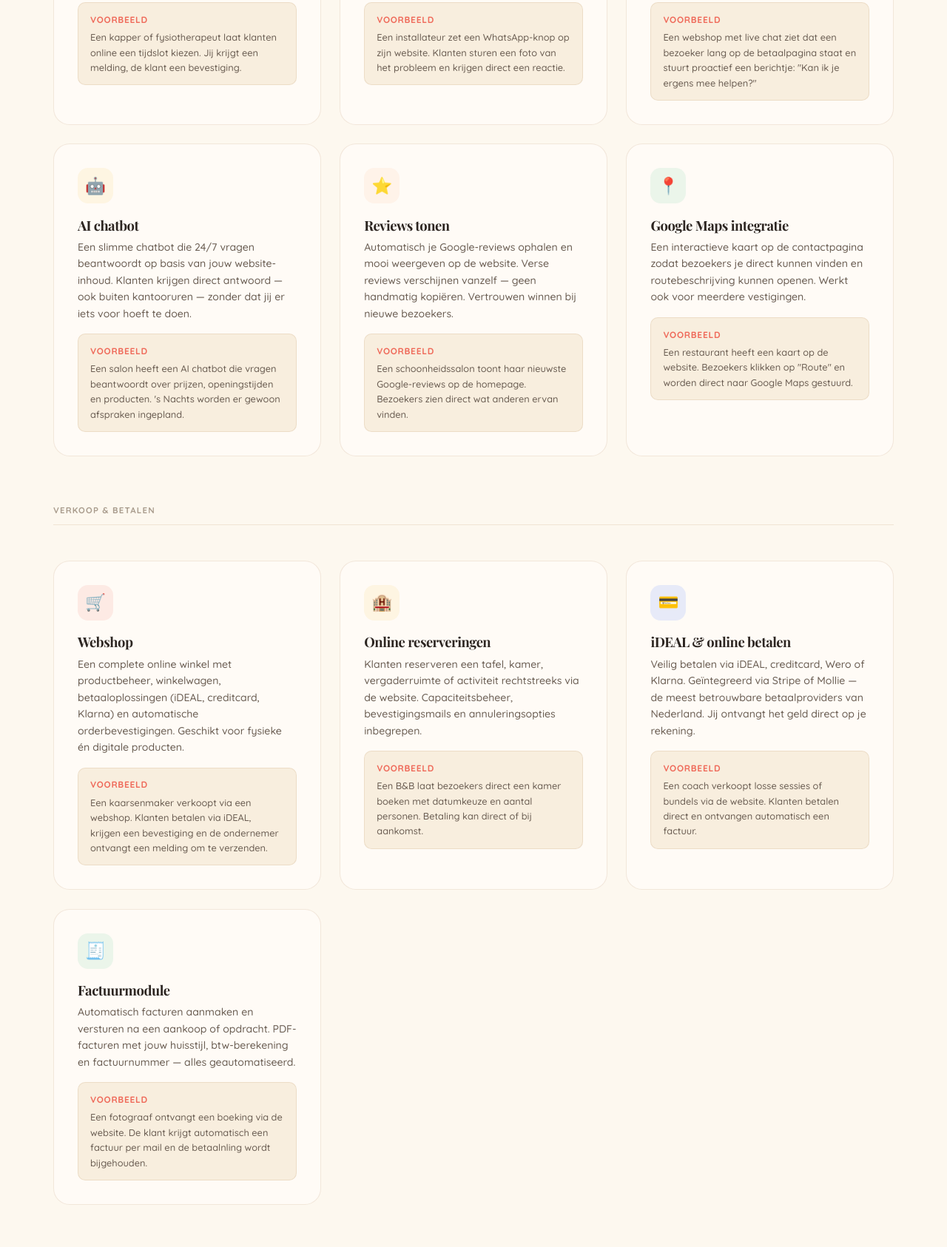
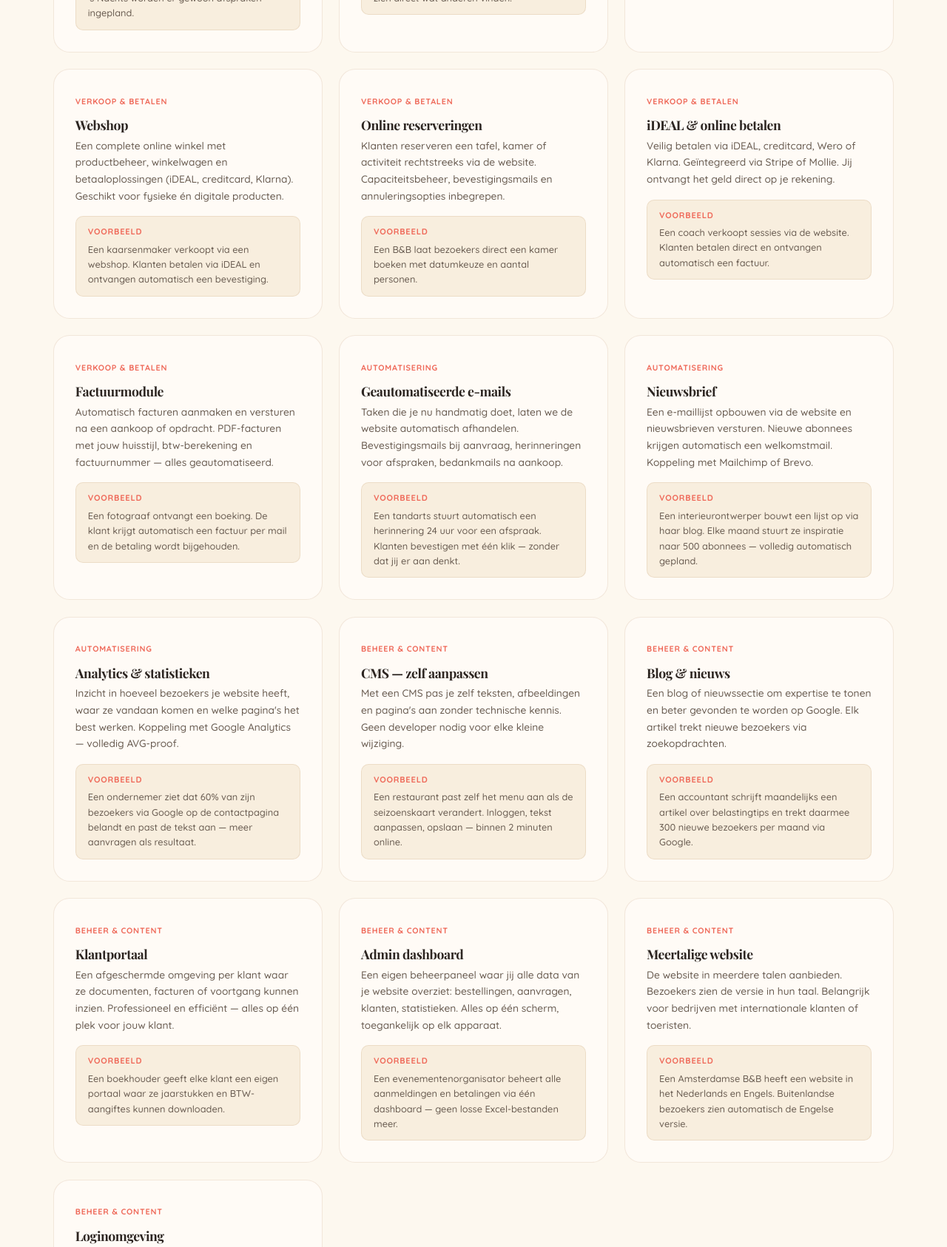
Before and after one commit to tarikkarramass/studiovelora-website, a website built with Vite: page mogelijkheden.html in a window 1280 px wide. Shown: the part 1114-2800 px from the top of the page at 74% size. Built offline with nearby package versions, Linux system fonts and the light colour scheme.

Commit message:
Mogelijkheden: verwijder hero, voeg filterbuttons toe, geen emoji

```diff
--- a/mogelijkheden.html
+++ b/mogelijkheden.html
@@ -8,16 +8,23 @@
   <link href="https://fonts.googleapis.com/css2?family=Playfair+Display:wght@400;600;700;800&family=Quicksand:wght@400;500;600;700&family=Cormorant+Garamond:ital,wght@1,600;1,700&display=swap" rel="stylesheet" />
   <link rel="stylesheet" href="/src/style.css" />
   <style>
-    .mog-grid{display:grid;grid-template-columns:repeat(auto-fill,minmax(320px,1fr));gap:1.6rem;margin-top:3rem;}
-    .mog-card{background:var(--surface-2);border:1px solid var(--line);border-radius:var(--radius);padding:2rem;transition:transform .25s,box-shadow .25s;}
+    .mog-header{padding:7rem 0 2.5rem;}
+    .mog-header h1{font-size:clamp(2rem,4vw,3.2rem);margin-bottom:.6rem;}
+    .mog-header p{color:var(--ink-soft);font-size:1rem;max-width:520px;}
+    .mog-filters{display:flex;flex-wrap:wrap;gap:.5rem;margin:2rem 0 2.5rem;}
+    .mog-filter{cursor:pointer;font-family:'Quicksand',sans-serif;font-size:.82rem;font-weight:700;padding:.5rem 1.1rem;border-radius:50px;border:1.5px solid var(--line);background:var(--surface-2);color:var(--ink-soft);transition:all .18s;}
+    .mog-filter:hover{border-color:var(--primary);color:var(--primary);}
+    .mog-filter.active{background:var(--primary);border-color:var(--primary);color:#fff;}
+    .mog-grid{display:grid;grid-template-columns:repeat(auto-fill,minmax(310px,1fr));gap:1.4rem;}
+    .mog-card{background:var(--surface-2);border:1px solid var(--line);border-radius:var(--radius);padding:1.8rem;transition:transform .25s,box-shadow .25s,opacity .2s;}
     .mog-card:hover{transform:translateY(-4px);box-shadow:var(--shadow);}
-    .mog-icon{width:48px;height:48px;border-radius:14px;display:flex;align-items:center;justify-content:center;margin-bottom:1.2rem;font-size:1.4rem;}
-    .mog-card h3{font-size:1.15rem;margin-bottom:.5rem;}
-    .mog-card p{font-size:.88rem;color:var(--ink-soft);line-height:1.6;margin-bottom:1rem;}
-    .mog-example{background:var(--bg-2);border:1px solid var(--line);border-radius:10px;padding:.8rem 1rem;font-size:.8rem;color:var(--ink-soft);}
-    .mog-example strong{display:block;font-size:.75rem;font-weight:700;letter-spacing:.06em;text-transform:uppercase;color:var(--primary);margin-bottom:.25rem;}
-    .mog-cat{margin-top:4rem;}
-    .mog-cat-title{font-size:.72rem;font-weight:700;letter-spacing:.1em;text-transform:uppercase;color:var(--ink-faint);margin-bottom:1.5rem;padding-bottom:.6rem;border-bottom:1px solid var(--line);}
+    .mog-card.hidden{display:none;}
+    .mog-tag{display:inline-block;font-size:.68rem;font-weight:700;letter-spacing:.07em;text-transform:uppercase;color:var(--primary);margin-bottom:.8rem;}
+    .mog-card h3{font-size:1.1rem;margin-bottom:.45rem;}
+    .mog-card p{font-size:.86rem;color:var(--ink-soft);line-height:1.65;margin-bottom:1rem;}
+    .mog-example{background:var(--bg-2);border:1px solid var(--line);border-radius:10px;padding:.75rem 1rem;font-size:.8rem;color:var(--ink-soft);}
+    .mog-example strong{display:block;font-size:.7rem;font-weight:700;letter-spacing:.07em;text-transform:uppercase;color:var(--primary);margin-bottom:.2rem;}
+    .mog-empty{display:none;grid-column:1/-1;text-align:center;padding:3rem;color:var(--ink-faint);font-size:.95rem;}
     @media(max-width:600px){.mog-grid{grid-template-columns:1fr;}}
   </style>
 </head>
@@ -30,183 +37,168 @@
   </div>
 </div></nav>
 
-<header class="subhero container">
+<div class="container">
+  <div class="mog-header">
     <div class="crumbs"><a href="/">Home</a> · Mogelijkheden</div>
-  <span class="tag">Mogelijkheden</span>
-  <h1>Alles mogelijk.<br>Niets te veel.</h1>
-  <p class="lead">Van een simpele contactpagina tot een volledig klantportaal met AI. Hier vind je alles wat we kunnen bouwen — met uitleg en een concreet voorbeeld per functie.</p>
-  <div class="subhero-cta"><a href="offerte.html" class="btn btn-primary btn-lg">Gratis offerte</a><a href="#contact" class="btn btn-ghost btn-lg">Stel een vraag</a></div>
-</header>
+    <h1>Alle mogelijkheden</h1>
+    <p>Van een simpele contactpagina tot een volledig klantportaal met AI — dit is een greep uit wat we bouwen.</p>
+  </div>
 
-<section class="section">
-  <div class="container">
+  <!-- FILTERS -->
+  <div class="mog-filters">
+    <button class="mog-filter active" data-filter="all">Alles</button>
+    <button class="mog-filter" data-filter="contact">Klantcontact</button>
+    <button class="mog-filter" data-filter="verkoop">Verkoop &amp; betalen</button>
+    <button class="mog-filter" data-filter="automatisering">Automatisering</button>
+    <button class="mog-filter" data-filter="beheer">Beheer &amp; content</button>
+  </div>
 
-    <!-- KLANTCONTACT -->
-    <div class="mog-cat">
-      <div class="mog-cat-title">Klantcontact &amp; bereikbaarheid</div>
-      <div class="mog-grid">
+  <!-- GRID -->
+  <div class="mog-grid" id="mog-grid">
 
-        <div class="mog-card">
-          <div class="mog-icon" style="background:rgba(239,106,90,.12);">📅</div>
+    <div class="mog-card" data-cat="contact">
+      <span class="mog-tag">Klantcontact</span>
       <h3>Afspraakmodule</h3>
       <p>Klanten plannen zelf een afspraak via de website — geen heen-en-weer bellen meer. Jij bepaalt je beschikbaarheid, zij kiezen een moment. Automatische bevestigingsmail inbegrepen.</p>
       <div class="mog-example"><strong>Voorbeeld</strong>Een kapper of fysiotherapeut laat klanten online een tijdslot kiezen. Jij krijgt een melding, de klant een bevestiging.</div>
     </div>
 
-        <div class="mog-card">
-          <div class="mog-icon" style="background:rgba(37,211,102,.12);">💬</div>
+    <div class="mog-card" data-cat="contact">
+      <span class="mog-tag">Klantcontact</span>
       <h3>WhatsApp-knop</h3>
       <p>Een directe WhatsApp-knop op de website waarmee bezoekers met één klik een gesprek starten. Werkt op mobiel en desktop, lage drempel voor potentiële klanten.</p>
       <div class="mog-example"><strong>Voorbeeld</strong>Een installateur zet een WhatsApp-knop op zijn website. Klanten sturen een foto van het probleem en krijgen direct een reactie.</div>
     </div>
 
-        <div class="mog-card">
-          <div class="mog-icon" style="background:rgba(61,107,255,.12);">💻</div>
+    <div class="mog-card" data-cat="contact">
+      <span class="mog-tag">Klantcontact</span>
       <h3>Live chat</h3>
       <p>Realtime chatten met bezoekers terwijl ze op de website zijn. Ideaal om vragen te beantwoorden op het moment dat de bezoeker al geïnteresseerd is — verhoogt de conversie.</p>
-          <div class="mog-example"><strong>Voorbeeld</strong>Een webshop met live chat ziet dat een bezoeker lang op de betaalpagina staat en stuurt proactief een berichtje: "Kan ik je ergens mee helpen?"</div>
+      <div class="mog-example"><strong>Voorbeeld</strong>Een webshop ziet dat een bezoeker lang op de betaalpagina staat en stuurt proactief een berichtje: "Kan ik je ergens mee helpen?"</div>
     </div>
 
-        <div class="mog-card">
-          <div class="mog-icon" style="background:rgba(243,193,79,.12);">🤖</div>
+    <div class="mog-card" data-cat="contact automatisering">
+      <span class="mog-tag">Klantcontact</span>
       <h3>AI chatbot</h3>
       <p>Een slimme chatbot die 24/7 vragen beantwoordt op basis van jouw website-inhoud. Klanten krijgen direct antwoord — ook buiten kantooruren — zonder dat jij er iets voor hoeft te doen.</p>
-          <div class="mog-example"><strong>Voorbeeld</strong>Een salon heeft een AI chatbot die vragen beantwoordt over prijzen, openingstijden en producten. 's Nachts worden er gewoon afspraken ingepland.</div>
+      <div class="mog-example"><strong>Voorbeeld</strong>Een salon heeft een AI chatbot die vragen beantwoordt over prijzen en openingstijden. 's Nachts worden er gewoon afspraken ingepland.</div>
     </div>
 
-        <div class="mog-card">
-          <div class="mog-icon" style="background:rgba(255,180,134,.12);">⭐</div>
+    <div class="mog-card" data-cat="contact">
+      <span class="mog-tag">Klantcontact</span>
       <h3>Reviews tonen</h3>
       <p>Automatisch je Google-reviews ophalen en mooi weergeven op de website. Verse reviews verschijnen vanzelf — geen handmatig kopiëren. Vertrouwen winnen bij nieuwe bezoekers.</p>
-          <div class="mog-example"><strong>Voorbeeld</strong>Een schoonheidssalon toont haar nieuwste Google-reviews op de homepage. Bezoekers zien direct wat anderen ervan vinden.</div>
+      <div class="mog-example"><strong>Voorbeeld</strong>Een schoonheidssalon toont haar nieuwste Google-reviews op de homepage. Bezoekers zien direct wat anderen vinden.</div>
     </div>
 
-        <div class="mog-card">
-          <div class="mog-icon" style="background:rgba(94,196,138,.12);">📍</div>
+    <div class="mog-card" data-cat="contact">
+      <span class="mog-tag">Klantcontact</span>
       <h3>Google Maps integratie</h3>
-          <p>Een interactieve kaart op de contactpagina zodat bezoekers je direct kunnen vinden en routebeschrijving kunnen openen. Werkt ook voor meerdere vestigingen.</p>
+      <p>Een interactieve kaart op de contactpagina zodat bezoekers je direct kunnen vinden en de routebeschrijving kunnen openen. Werkt ook voor meerdere vestigingen.</p>
       <div class="mog-example"><strong>Voorbeeld</strong>Een restaurant heeft een kaart op de website. Bezoekers klikken op "Route" en worden direct naar Google Maps gestuurd.</div>
     </div>
 
-      </div>
+    <div class="mog-card" data-cat="verkoop">
+      <span class="mog-tag">Verkoop &amp; betalen</span>
+      <h3>Webshop</h3>
+      <p>Een complete online winkel met productbeheer, winkelwagen en betaaloplossingen (iDEAL, creditcard, Klarna). Geschikt voor fysieke én digitale producten.</p>
+      <div class="mog-example"><strong>Voorbeeld</strong>Een kaarsenmaker verkoopt via een webshop. Klanten betalen via iDEAL en ontvangen automatisch een bevestiging.</div>
     </div>
 
-    <!-- VERKOOP & BETALEN -->
-    <div class="mog-cat">
-      <div class="mog-cat-title">Verkoop &amp; betalen</div>
-      <div class="mog-grid">
-
-        <div class="mog-card">
-          <div class="mog-icon" style="background:rgba(239,106,90,.12);">🛒</div>
-          <h3>Webshop</h3>
-          <p>Een complete online winkel met productbeheer, winkelwagen, betaaloplossingen (iDEAL, creditcard, Klarna) en automatische orderbevestigingen. Geschikt voor fysieke én digitale producten.</p>
-          <div class="mog-example"><strong>Voorbeeld</strong>Een kaarsenmaker verkoopt via een webshop. Klanten betalen via iDEAL, krijgen een bevestiging en de ondernemer ontvangt een melding om te verzenden.</div>
+    <div class="mog-card" data-cat="verkoop">
+      <span class="mog-tag">Verkoop &amp; betalen</span>
+      <h3>Online reserveringen</h3>
+      <p>Klanten reserveren een tafel, kamer of activiteit rechtstreeks via de website. Capaciteitsbeheer, bevestigingsmails en annuleringsopties inbegrepen.</p>
+      <div class="mog-example"><strong>Voorbeeld</strong>Een B&amp;B laat bezoekers direct een kamer boeken met datumkeuze en aantal personen.</div>
     </div>
 
-        <div class="mog-card">
-          <div class="mog-icon" style="background:rgba(243,193,79,.12);">🏨</div>
-          <h3>Online reserveringen</h3>
-          <p>Klanten reserveren een tafel, kamer, vergaderruimte of activiteit rechtstreeks via de website. Capaciteitsbeheer, bevestigingsmails en annuleringsopties inbegrepen.</p>
-          <div class="mog-example"><strong>Voorbeeld</strong>Een B&amp;B laat bezoekers direct een kamer boeken met datumkeuze en aantal personen. Betaling kan direct of bij aankomst.</div>
+    <div class="mog-card" data-cat="verkoop">
+      <span class="mog-tag">Verkoop &amp; betalen</span>
+      <h3>iDEAL &amp; online betalen</h3>
+      <p>Veilig betalen via iDEAL, creditcard, Wero of Klarna. Geïntegreerd via Stripe of Mollie. Jij ontvangt het geld direct op je rekening.</p>
+      <div class="mog-example"><strong>Voorbeeld</strong>Een coach verkoopt sessies via de website. Klanten betalen direct en ontvangen automatisch een factuur.</div>
     </div>
 
-        <div class="mog-card">
-          <div class="mog-icon" style="background:rgba(61,107,255,.12);">💳</div>
-          <h3>iDEAL &amp; online betalen</h3>
-          <p>Veilig betalen via iDEAL, creditcard, Wero of Klarna. Geïntegreerd via Stripe of Mollie — de meest betrouwbare betaalproviders van Nederland. Jij ontvangt het geld direct op je rekening.</p>
-          <div class="mog-example"><strong>Voorbeeld</strong>Een coach verkoopt losse sessies of bundels via de website. Klanten betalen direct en ontvangen automatisch een factuur.</div>
+    <div class="mog-card" data-cat="verkoop automatisering">
+      <span class="mog-tag">Verkoop &amp; betalen</span>
+      <h3>Factuurmodule</h3>
+      <p>Automatisch facturen aanmaken en versturen na een aankoop of opdracht. PDF-facturen met jouw huisstijl, btw-berekening en factuurnummer — alles geautomatiseerd.</p>
+      <div class="mog-example"><strong>Voorbeeld</strong>Een fotograaf ontvangt een boeking. De klant krijgt automatisch een factuur per mail en de betaling wordt bijgehouden.</div>
     </div>
 
-        <div class="mog-card">
-          <div class="mog-icon" style="background:rgba(94,196,138,.12);">🧾</div>
-          <h3>Factuurmodule</h3>
-          <p>Automatisch facturen aanmaken en versturen na een aankoop of opdracht. PDF-facturen met jouw huisstijl, btw-berekening en factuurnummer — alles geautomatiseerd.</p>
-          <div class="mog-example"><strong>Voorbeeld</strong>Een fotograaf ontvangt een boeking via de website. De klant krijgt automatisch een factuur per mail en de betaalnling wordt bijgehouden.</div>
+    <div class="mog-card" data-cat="automatisering">
+      <span class="mog-tag">Automatisering</span>
+      <h3>Geautomatiseerde e-mails</h3>
+      <p>Taken die je nu handmatig doet, laten we de website automatisch afhandelen. Bevestigingsmails bij aanvraag, herinneringen voor afspraken, bedankmails na aankoop.</p>
+      <div class="mog-example"><strong>Voorbeeld</strong>Een tandarts stuurt automatisch een herinnering 24 uur voor een afspraak. Klanten bevestigen met één klik — zonder dat jij er aan denkt.</div>
     </div>
 
-      </div>
+    <div class="mog-card" data-cat="automatisering beheer">
+      <span class="mog-tag">Automatisering</span>
+      <h3>Nieuwsbrief</h3>
+      <p>Een e-maillijst opbouwen via de website en nieuwsbrieven versturen. Nieuwe abonnees krijgen automatisch een welkomstmail. Koppeling met Mailchimp of Brevo.</p>
+      <div class="mog-example"><strong>Voorbeeld</strong>Een interieurontwerper bouwt een lijst op via haar blog. Elke maand stuurt ze inspiratie naar 500 abonnees — volledig automatisch gepland.</div>
     </div>
 
-    <!-- AUTOMATISERING -->
-    <div class="mog-cat">
-      <div class="mog-cat-title">Automatisering</div>
-      <div class="mog-grid">
-
-        <div class="mog-card">
-          <div class="mog-icon" style="background:rgba(239,106,90,.12);">⚡</div>
-          <h3>Automatisering</h3>
-          <p>Taken die je nu handmatig doet, laten we de website automatisch afhandelen. Denk aan bevestigingsmails bij een aanvraag, herinneringen voor een afspraak, of een bedankmail na een aankoop.</p>
-          <div class="mog-example"><strong>Voorbeeld</strong>Een tandarts stuurt automatisch een herinnering 24 uur voor een afspraak. Klanten bevestigen of annuleren met één klik — zonder dat jij er aan hoeft te denken.</div>
+    <div class="mog-card" data-cat="automatisering beheer">
+      <span class="mog-tag">Automatisering</span>
+      <h3>Analytics &amp; statistieken</h3>
+      <p>Inzicht in hoeveel bezoekers je website heeft, waar ze vandaan komen en welke pagina's het best werken. Koppeling met Google Analytics — volledig AVG-proof.</p>
+      <div class="mog-example"><strong>Voorbeeld</strong>Een ondernemer ziet dat 60% van zijn bezoekers via Google op de contactpagina belandt en past de tekst aan — meer aanvragen als resultaat.</div>
     </div>
 
-        <div class="mog-card">
-          <div class="mog-icon" style="background:rgba(243,193,79,.12);">📧</div>
-          <h3>Nieuwsbrief</h3>
-          <p>Een e-maillijst opbouwen via de website en nieuwsbrieven versturen. Nieuwe abonnees krijgen automatisch een welkomstmail. Koppeling met Mailchimp, Brevo of eigen systeem.</p>
-          <div class="mog-example"><strong>Voorbeeld</strong>Een interieurontwerper bouwt een lijst op via haar blog. Elke maand stuurt ze inspiratie naar 500 abonnees — geheel automatisch gepland.</div>
-        </div>
-
-        <div class="mog-card">
-          <div class="mog-icon" style="background:rgba(255,180,134,.12);">📊</div>
-          <h3>Analytics &amp; statistieken</h3>
-          <p>Inzicht in hoeveel bezoekers je website heeft, waar ze vandaan komen en welke pagina's het best werken. Koppeling met Google Analytics — volledig AVG-proof.</p>
-          <div class="mog-example"><strong>Voorbeeld</strong>Een ondernemer ziet dat 60% van zijn bezoekers via Google op de contactpagina belandt. Hij past de tekst aan — en ziet meer aanvragen binnenkomen.</div>
-        </div>
-
-      </div>
-    </div>
-
-    <!-- BEHEER & CONTENT -->
-    <div class="mog-cat">
-      <div class="mog-cat-title">Beheer &amp; content</div>
-      <div class="mog-grid">
-
-        <div class="mog-card">
-          <div class="mog-icon" style="background:rgba(61,107,255,.12);">✏️</div>
+    <div class="mog-card" data-cat="beheer">
+      <span class="mog-tag">Beheer &amp; content</span>
       <h3>CMS — zelf aanpassen</h3>
-          <p>Met een CMS (contentbeheersysteem) pas je zelf teksten, afbeeldingen en pagina's aan zonder technische kennis. Geen developer nodig voor elke kleine wijziging.</p>
+      <p>Met een CMS pas je zelf teksten, afbeeldingen en pagina's aan zonder technische kennis. Geen developer nodig voor elke kleine wijziging.</p>
       <div class="mog-example"><strong>Voorbeeld</strong>Een restaurant past zelf het menu aan als de seizoenskaart verandert. Inloggen, tekst aanpassen, opslaan — binnen 2 minuten online.</div>
     </div>
 
-        <div class="mog-card">
-          <div class="mog-icon" style="background:rgba(94,196,138,.12);">📝</div>
+    <div class="mog-card" data-cat="beheer">
+      <span class="mog-tag">Beheer &amp; content</span>
       <h3>Blog &amp; nieuws</h3>
-          <p>Een blog of nieuwssectie om expertise te tonen en beter gevonden te worden op Google. Elk artikel is een kans om nieuwe bezoekers aan te trekken via zoekopdrachten.</p>
-          <div class="mog-example"><strong>Voorbeeld</strong>Een accountant schrijft maandelijks een artikel over belastingtips. Zijn blog trekt 300 nieuwe bezoekers per maand via Google — gratis verkeer.</div>
+      <p>Een blog of nieuwssectie om expertise te tonen en beter gevonden te worden op Google. Elk artikel trekt nieuwe bezoekers via zoekopdrachten.</p>
+      <div class="mog-example"><strong>Voorbeeld</strong>Een accountant schrijft maandelijks een artikel over belastingtips en trekt daarmee 300 nieuwe bezoekers per maand via Google.</div>
     </div>
 
-        <div class="mog-card">
-          <div class="mog-icon" style="background:rgba(239,106,90,.12);">🔐</div>
+    <div class="mog-card" data-cat="beheer">
+      <span class="mog-tag">Beheer &amp; content</span>
       <h3>Klantportaal</h3>
-          <p>Een afgeschermde omgeving per klant waar ze documenten, facturen, offertes of voortgang kunnen inzien. Professioneel en efficiënt — alles op één plek voor jouw klant.</p>
-          <div class="mog-example"><strong>Voorbeeld</strong>Een boekhouder geeft elke klant een eigen portaal waar ze jaarstukken, facturen en BTW-aangiftes kunnen downloaden.</div>
+      <p>Een afgeschermde omgeving per klant waar ze documenten, facturen of voortgang kunnen inzien. Professioneel en efficiënt — alles op één plek voor jouw klant.</p>
+      <div class="mog-example"><strong>Voorbeeld</strong>Een boekhouder geeft elke klant een eigen portaal waar ze jaarstukken en BTW-aangiftes kunnen downloaden.</div>
     </div>
 
-        <div class="mog-card">
-          <div class="mog-icon" style="background:rgba(243,193,79,.12);">⚙️</div>
+    <div class="mog-card" data-cat="beheer">
+      <span class="mog-tag">Beheer &amp; content</span>
       <h3>Admin dashboard</h3>
-          <p>Een eigen beheerpaneel waar jij alle data van je website overziet: bestellingen, aanvragen, klanten, statistieken. Alles op één scherm, toegankelijk op elke apparaat.</p>
-          <div class="mog-example"><strong>Voorbeeld</strong>Een evenementenorganisator beheert alle aanmeldingen, betalingen en communicatie via één dashboard — geen losse Excel-bestanden meer.</div>
+      <p>Een eigen beheerpaneel waar jij alle data van je website overziet: bestellingen, aanvragen, klanten, statistieken. Alles op één scherm, toegankelijk op elk apparaat.</p>
+      <div class="mog-example"><strong>Voorbeeld</strong>Een evenementenorganisator beheert alle aanmeldingen en betalingen via één dashboard — geen losse Excel-bestanden meer.</div>
     </div>
 
-        <div class="mog-card">
-          <div class="mog-icon" style="background:rgba(255,180,134,.12);">🌍</div>
+    <div class="mog-card" data-cat="beheer">
+      <span class="mog-tag">Beheer &amp; content</span>
       <h3>Meertalige website</h3>
-          <p>De website automatisch of handmatig in meerdere talen aanbieden. Bezoekers zien de versie in hun taal. Belangrijk voor bedrijven met internationale klanten of toeristen.</p>
+      <p>De website in meerdere talen aanbieden. Bezoekers zien de versie in hun taal. Belangrijk voor bedrijven met internationale klanten of toeristen.</p>
       <div class="mog-example"><strong>Voorbeeld</strong>Een Amsterdamse B&amp;B heeft een website in het Nederlands en Engels. Buitenlandse bezoekers zien automatisch de Engelse versie.</div>
     </div>
 
+    <div class="mog-card" data-cat="beheer">
+      <span class="mog-tag">Beheer &amp; content</span>
+      <h3>Loginomgeving</h3>
+      <p>Een beveiligde inlogpagina voor medewerkers of klanten. Iedereen ziet alleen wat voor hen bedoeld is. Rollen en rechten per gebruiker instelbaar.</p>
+      <div class="mog-example"><strong>Voorbeeld</strong>Een schoonmaakbedrijf geeft medewerkers een eigen login waar ze hun rooster en werklocaties kunnen bekijken.</div>
     </div>
+
+    <div class="mog-empty" id="mog-empty">Geen resultaten in deze categorie.</div>
+
   </div>
 
   <!-- CTA -->
-    <div class="section-cta" data-reveal style="margin-top:4rem;">
-      <p style="color:var(--ink-soft);margin-bottom:1.2rem;">Staat jouw wens er niet tussen? We bouwen ook volledig maatwerk.</p>
+  <div style="text-align:center;padding:4rem 0 3rem;">
+    <p style="color:var(--ink-soft);margin-bottom:1.2rem;font-size:.95rem;">Staat jouw wens er niet tussen? We bouwen ook volledig maatwerk.</p>
     <a href="offerte.html" class="btn btn-primary btn-lg">Gratis offerte aanvragen</a>
   </div>
-
 </div>
-</section>
 
 <footer class="footer">
   <div class="container">
@@ -262,6 +254,28 @@
     </div>
   </div>
 </footer>
+
+<script>
+  const filters = document.querySelectorAll('.mog-filter');
+  const cards = document.querySelectorAll('.mog-card');
+  const empty = document.getElementById('mog-empty');
+
+  filters.forEach(btn => {
+    btn.addEventListener('click', () => {
+      filters.forEach(b => b.classList.remove('active'));
+      btn.classList.add('active');
+      const f = btn.dataset.filter;
+      let visible = 0;
+      cards.forEach(card => {
+        const cats = card.dataset.cat || '';
+        const show = f === 'all' || cats.split(' ').includes(f);
+        card.classList.toggle('hidden', !show);
+        if (show) visible++;
+      });
+      empty.style.display = visible === 0 ? 'block' : 'none';
+    });
+  });
+</script>
 <script src="/subpage.js"></script>
 </body>
 </html>
```
Lines whose indentation alone changed are shown as unchanged.
